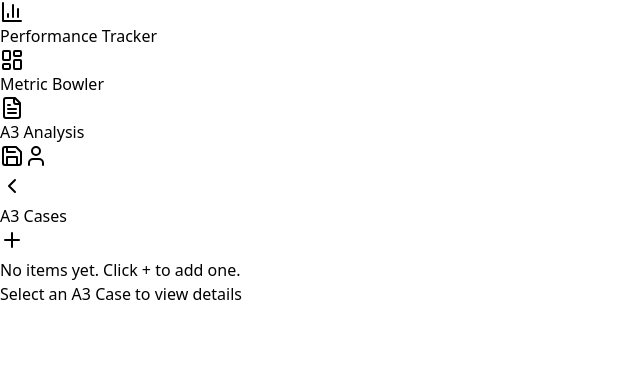
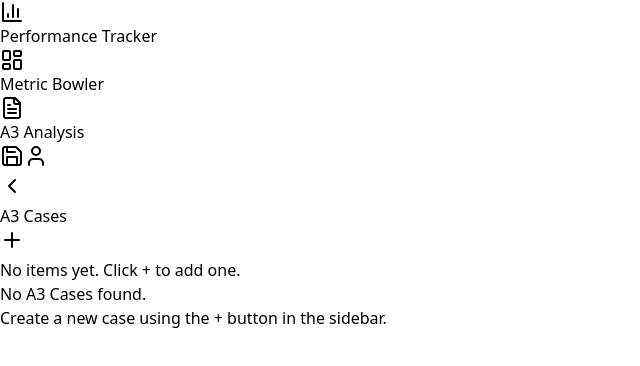
Before and after one commit to belcouact/a3-bowler-supabase, a React (Vite) app: page /a3-analysis in a window 1280 px wide. Shown: the top 366 px of the page, without its empty margins (0-640 px from the left). Built offline with nearby package versions, Linux system fonts and the light colour scheme.

Commit message:
feat(routing): add A3Redirect component for case navigation
Implement automatic redirection to first available A3 case or display message when no cases exist. This improves user experience by eliminating the need to manually select a case when only one exists.

```diff
--- a/src/App.tsx
+++ b/src/App.tsx
@@ -8,6 +8,7 @@ import WhyAnalysis from './pages/a3-subpages/WhyAnalysis';
 import ActionPlan from './pages/a3-subpages/ActionPlan';
 import Result from './pages/a3-subpages/Result';
 import Summary from './pages/a3-subpages/Summary';
+import A3Redirect from './components/A3Redirect';
 
 function App() {
   return (
@@ -22,7 +23,7 @@ function App() {
 
           {/* A3 Analysis Routes */}
           <Route path="a3-analysis" element={<Outlet />}>
-            <Route index element={<div className="text-center py-10 text-gray-500">Select an A3 Case to view details</div>} />
+            <Route index element={<A3Redirect />} />
             <Route path=":id" element={<A3Analysis />}>
               <Route index element={<Navigate to="problem-statement" replace />} />
               <Route path="problem-statement" element={<ProblemStatement />} />
--- /dev/null
+++ b/src/components/A3Redirect.tsx
@@ -0,0 +1,19 @@
+import { Navigate } from 'react-router-dom';
+import { useApp } from '../context/AppContext';
+
+const A3Redirect = () => {
+  const { a3Cases } = useApp();
+
+  if (a3Cases && a3Cases.length > 0) {
+    return <Navigate to={`/a3-analysis/${a3Cases[0].id}/problem-statement`} replace />;
+  }
+
+  return (
+    <div className="text-center py-10 text-gray-500">
+      <p>No A3 Cases found.</p>
+      <p className="text-sm mt-2">Create a new case using the + button in the sidebar.</p>
+    </div>
+  );
+};
+
+export default A3Redirect;
```
